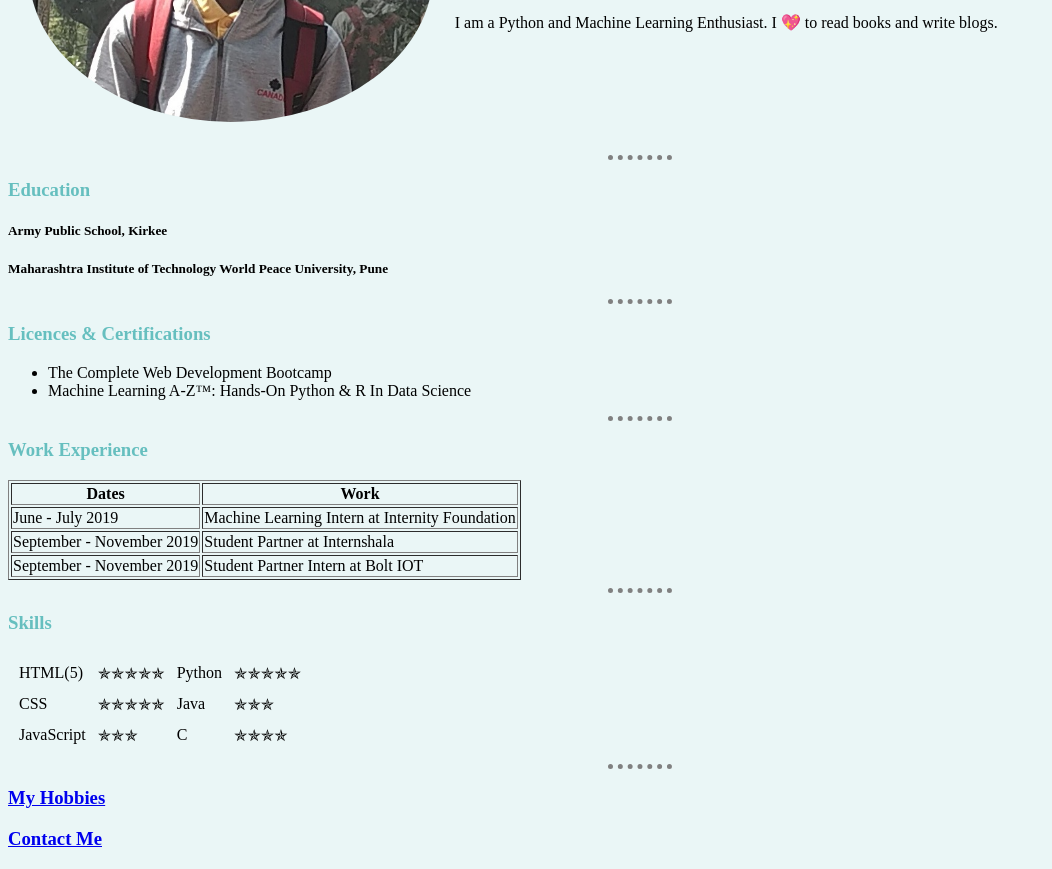
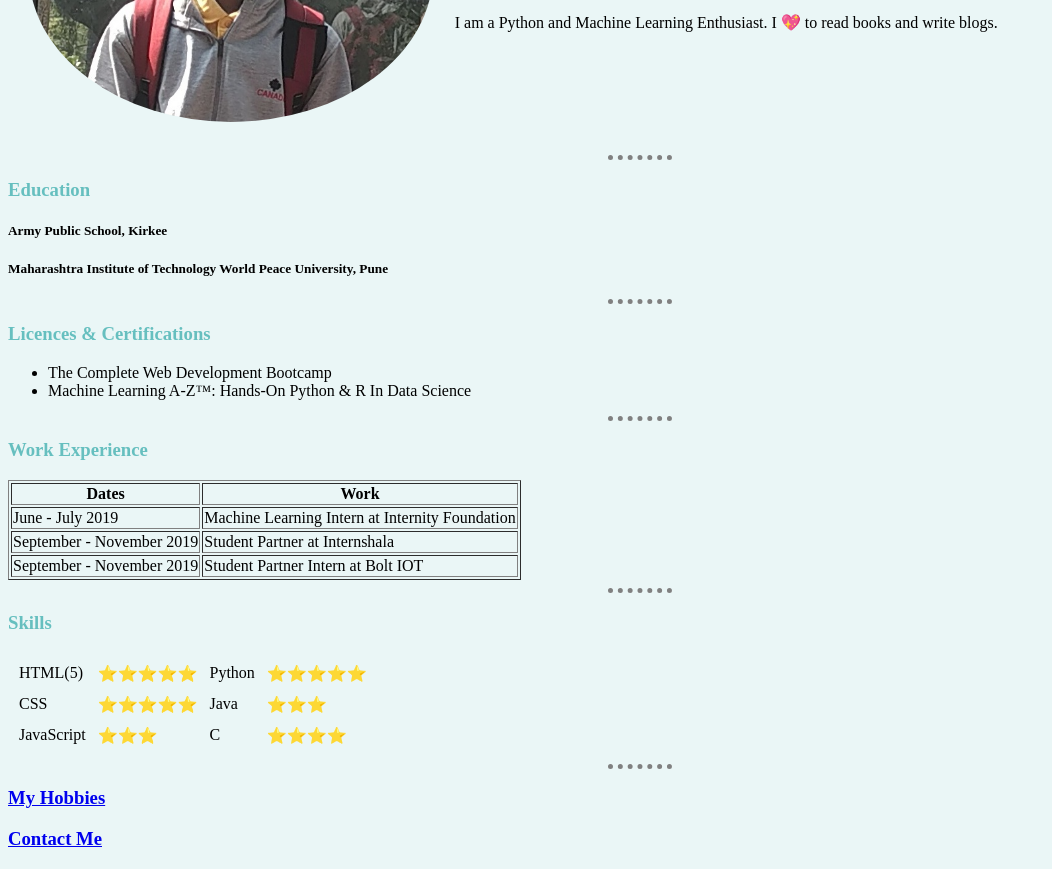
Before and after one commit to afrozchakure/Complete-Web-Development-Bootcamp, a plain HTML site: page HTML - Personal Site/index.html in a window 1280 px wide. Shown: the part 207-1076 px from the top of the page, without its empty margins (0-1052 px from the left). Drawn offline with Linux system fonts and the light colour scheme.

Commit message:
Added index.html files

```diff
--- a/HTML - Personal Site/index.html
+++ b/HTML - Personal Site/index.html
@@ -62,21 +62,21 @@
     <table cellspacing = "10">
         <tr>
             <td>HTML(5)</td>
-            <td>✯✯✯✯✯</td>
+            <td>⭐️⭐️⭐️⭐️⭐️</td>
             <td>Python</td>
-            <td>✯✯✯✯✯</td>
+            <td>⭐️⭐️⭐️⭐️⭐️</td>
         </tr>
         <tr>
             <td>CSS</td>
-            <td>✯✯✯✯✯</td>
+            <td>⭐️⭐️⭐️⭐️⭐️</td>
             <td>Java</td>
-            <td>✯✯✯</td>
+            <td>⭐️⭐️⭐️</td>
         </tr>
         <tr>
             <td>JavaScript</td>
-            <td>✯✯✯</td>
+            <td>⭐️⭐️⭐️</td>
             <td>C</td>
-            <td>✯✯✯✯</td>
+            <td>⭐️⭐️⭐️⭐️</td>
         </tr>
     </table>
     <hr>
```
Also changed, not shown: 2 other files.
